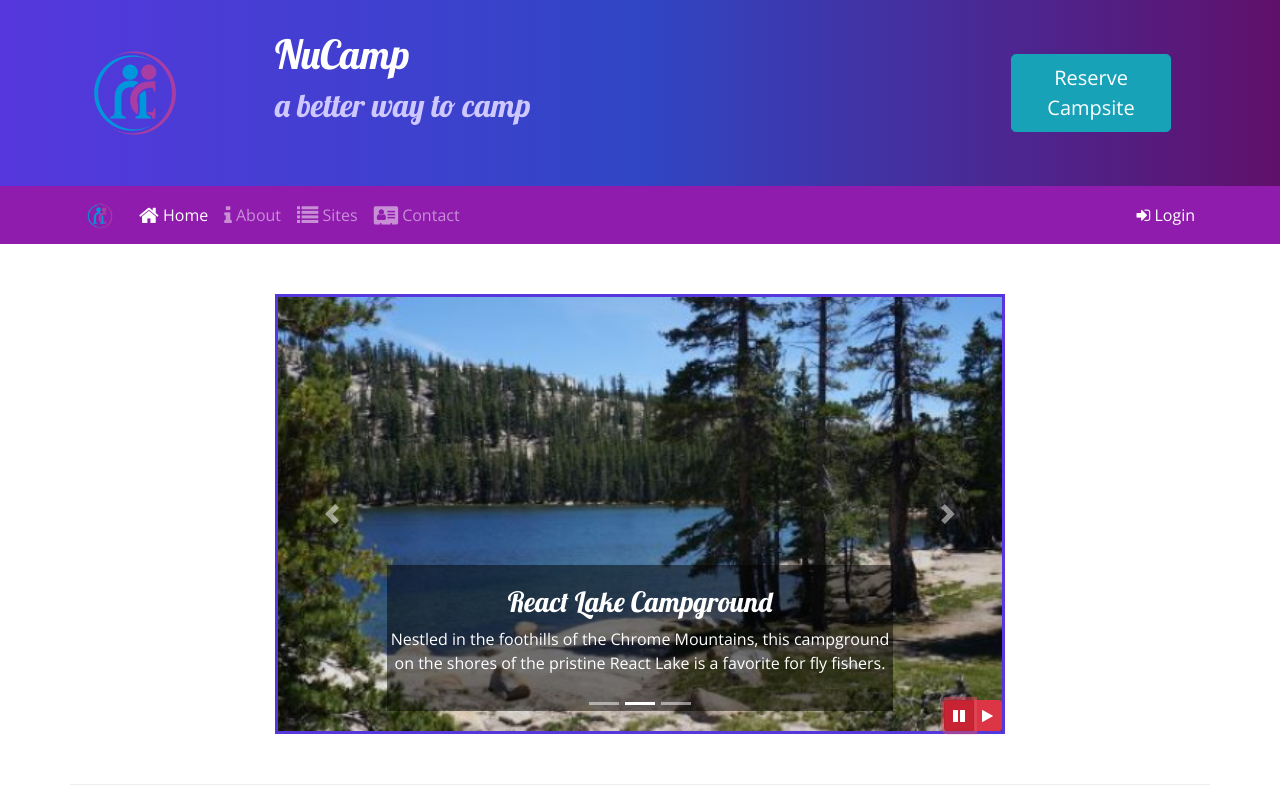
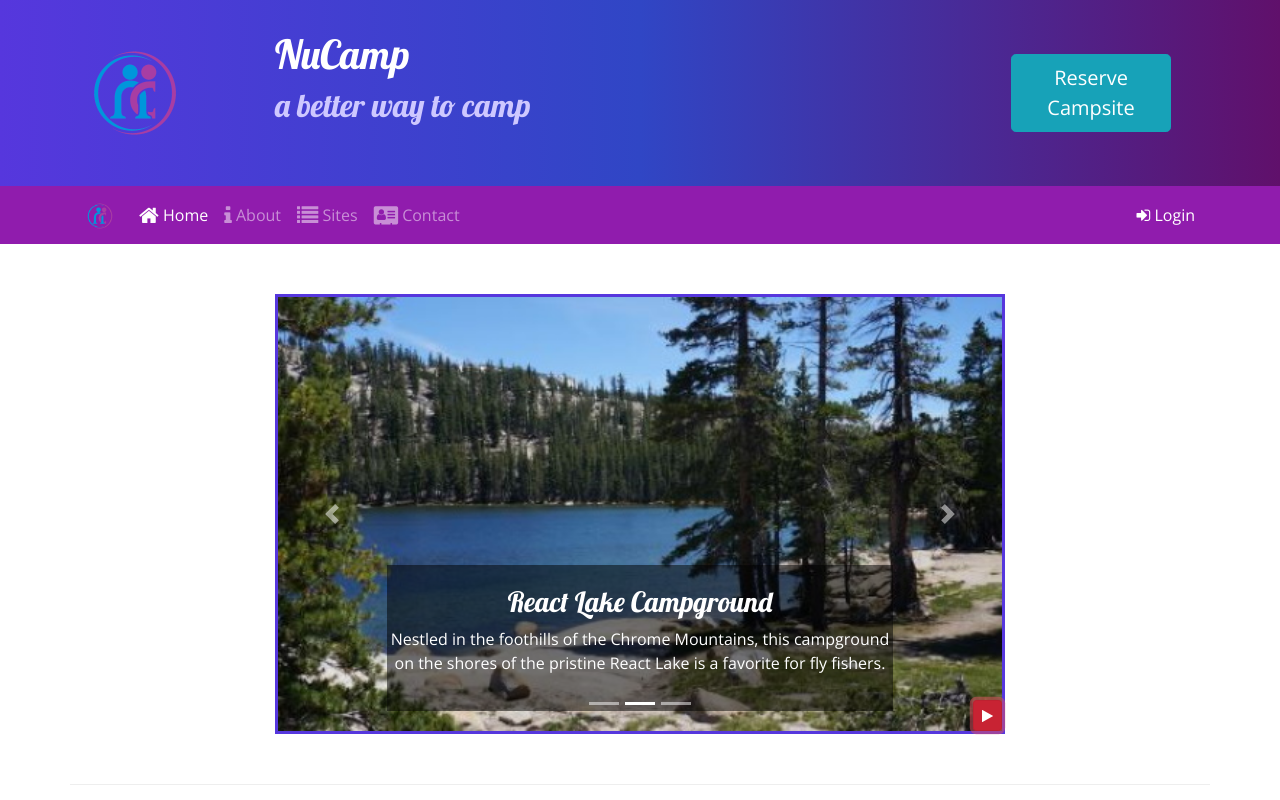
Before and after one commit to pm2dev/coding-exercise-nucamp, a website: page index.html in a window 1280 px wide. Both pictures are taken after a click on the button 959 px from the left and 715 px from the top of the page. Shown: the top 800 px of the page. Drawn offline with nearby package versions, Linux system fonts and the light colour scheme.

Commit message:
switching out a play and pause button for a single button

```diff
--- a/index.html
+++ b/index.html
@@ -319,10 +319,8 @@
             </a>
 
             <!-- carousel buttons -->
-            <div class="btn-group" id="carouselButton">
-              <button class="btn btn-danger btn-sm" id="carouselPause"><i class="fa fa-pause"></i></button>
-              <button class="btn btn-danger btn-sm" id="carouselPlay"><i i class="fa fa-play"></i></button>
-            </div>
+            <button class="btn btn-danger btn-sm" id="carouselButton"><i class="fa fa-pause"></i></button>
+
           </div>
         </div>
       </div>
@@ -463,16 +461,22 @@
     <script src="node_modules/popper.js/dist/umd/popper.min.js"></script>
     <script src="node_modules/bootstrap/dist/js/bootstrap.min.js"></script>
 
-    <!-- jquery script -->
+    <!-- jquery button script -->
     <script>
       $(function(){
         $(".carousel").carousel( { interval:2000 });
-        $("#carouselPause").click(function(){
-          $(".carousel").carousel("pause");
+        $("#carouselButton").click(function () {
+            if ($("#carouselButton").children("i").hasClass("fa-pause")) {
+              $(".carousel").carousel("pause");
+              $("#carouselButton").children("i").removeClass("fa-pause");
+              $("#carouselButton").children("i").addClass("fa-play");
+            } else {
+              $(".carousel").carousel("cycle");
+              $("#carouselButton").children("i").removeClass("fa-play");
+              $("#carouselButton").children("i").addClass("fa-pause");
+            }
         });
-        $("#carouselPlay").click(function(){
-          $(".carousel").carousel("cycle");
-        });
+
       });
     </script>
     </script>
```
